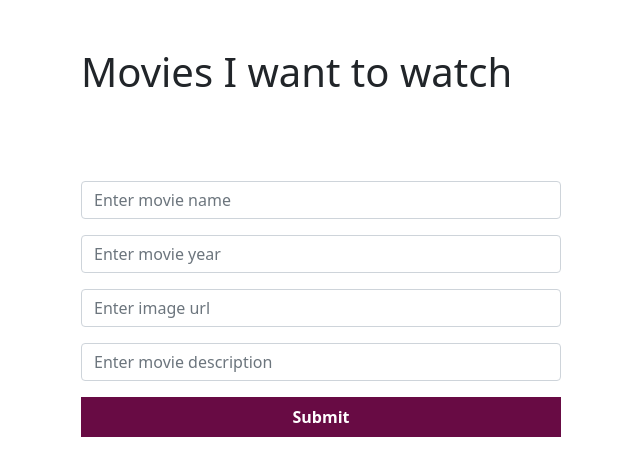
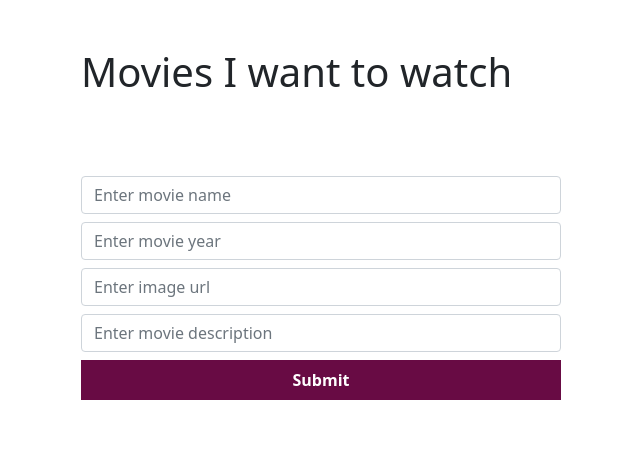
Before and after one commit to Mar-Issah/React-with-typescript, a React (Create React App) app: page / in a window 1280 px wide. Shown: the top 476 px of the page, without its empty margins (319-959 px from the left). Built offline with nearby package versions, Linux system fonts and the light colour scheme.

Commit message:
form input state

```diff
--- a/src/App.css
+++ b/src/App.css
@@ -40,7 +40,6 @@
 .AddToList-input {
 	padding: 0.5rem;
 	font-size: 1rem;
-	margin: 0.3rem 0rem;
 }
 
 .AddToList-btn {
--- a/src/components/Form.tsx
+++ b/src/components/Form.tsx
@@ -1,29 +1,36 @@
-import React from 'react'
+import React, {useState} from 'react'
 import { Form } from "react-bootstrap";
 
 const AddForm = () => {
+
+  const [input, setInput] = useState({
+        name: "",
+        age: "",
+        note: "",
+        img: ""
+    })
     return (
       <div className='AddToList'>
         <Form>
-          <Form.Group className="mb-3">
+          <Form.Group className="mb-2">
             <Form.Control type="text" placeholder="Enter movie name"
                 className="AddToList-input"
                 name="name"
                />
           </Form.Group>
-           <Form.Group className="mb-3">
+           <Form.Group className="mb-2">
             <Form.Control type="text" placeholder="Enter movie year"
                 className="AddToList-input"
                 name="year"
                />
         </Form.Group>
-           <Form.Group className="mb-3">
+           <Form.Group className="mb-2">
           <Form.Control type="text" placeholder="Enter image url"
                 className="AddToList-input"
                 name="url"
                />
           </Form.Group>
-           <Form.Group className="mb-3">
+           <Form.Group className="mb-2">
         <Form.Control type="text" placeholder="Enter movie description"
                 className="AddToList-input"
                 name="desc"
```
